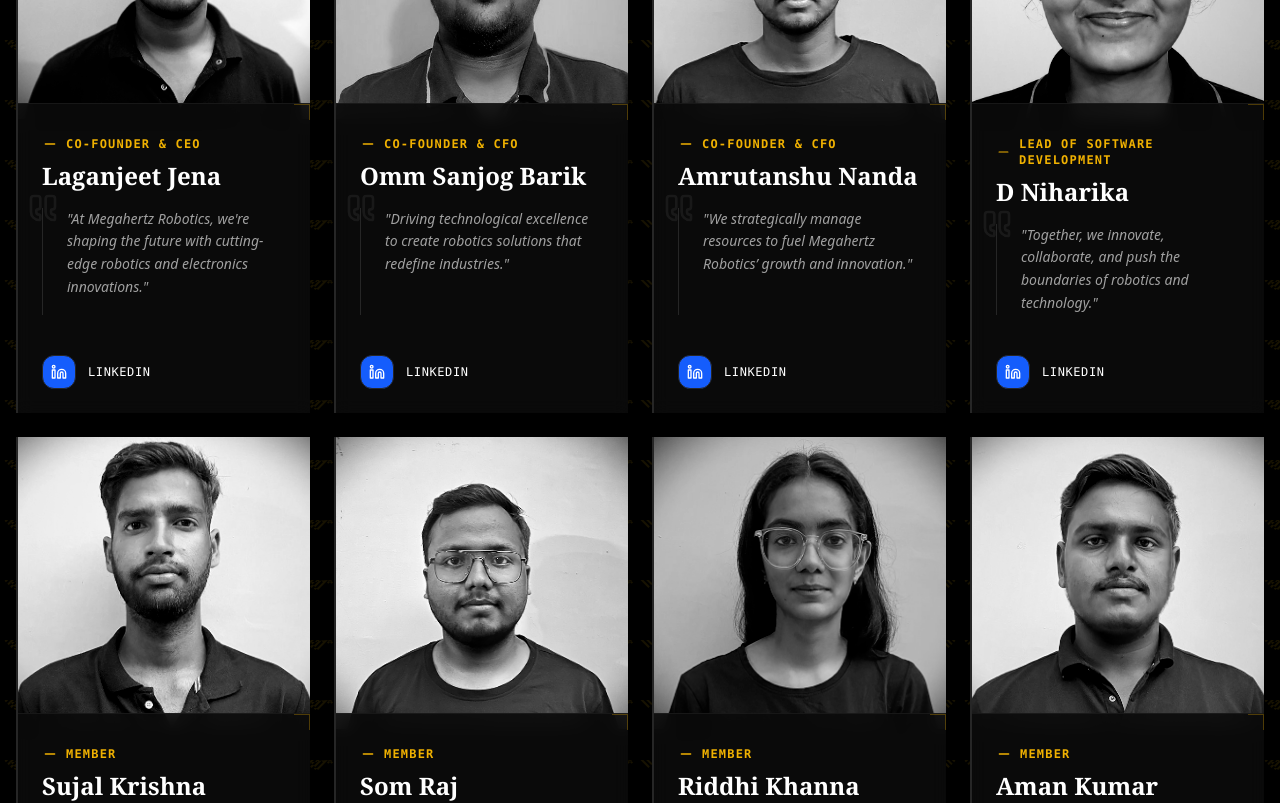
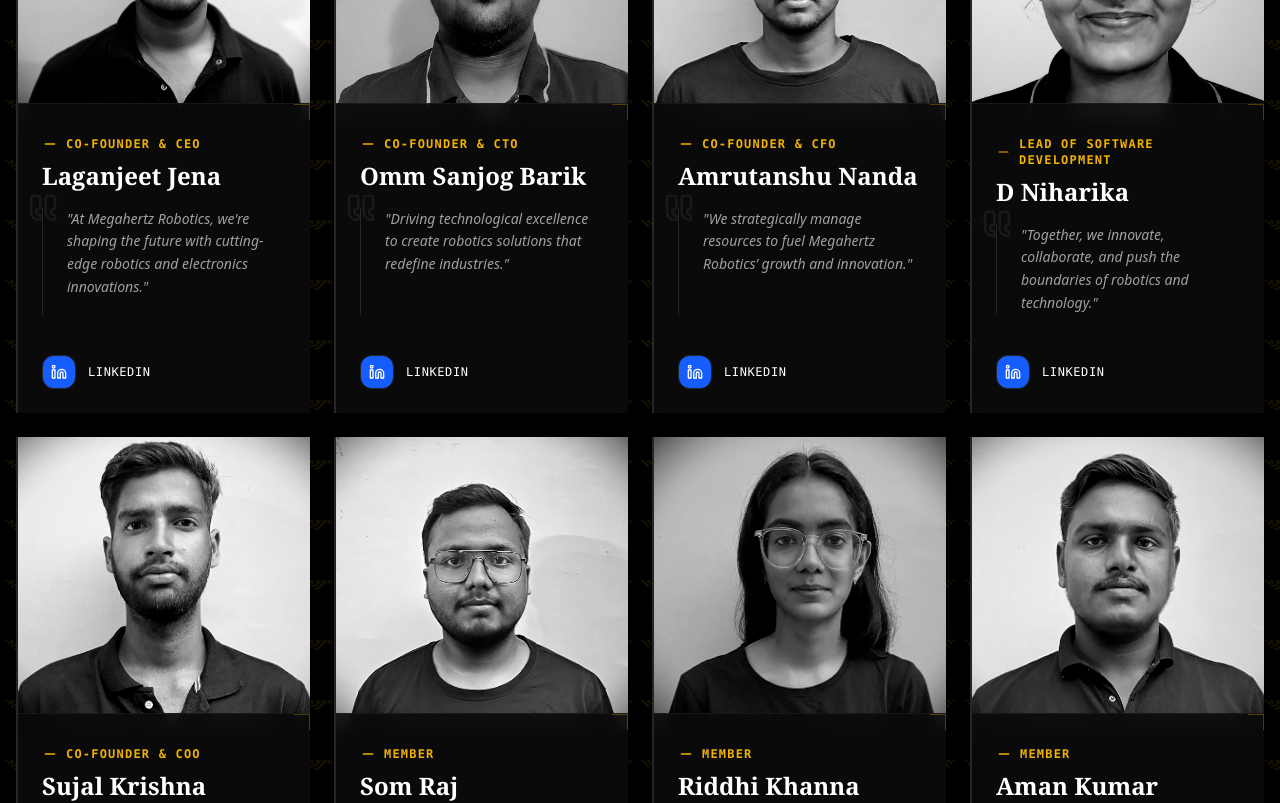
Before and after one commit to sonroy-glitch/mega_FE, a React (Vite) app: page /about in a window 1280 px wide. Shown: the part 740-1543 px from the top of the page. Built offline with nearby package versions, Linux system fonts and the light colour scheme.

Commit message:
Frontend Data Change

```diff
--- a/src/data/membersData.js
+++ b/src/data/membersData.js
@@ -25,7 +25,7 @@ export const members = [
   {
     id: 2,
     name: "Omm Sanjog Barik",
-    role: "Co-Founder & CFO",
+    role: "Co-Founder & CTO",
     quote:
       "Driving technological excellence to create robotics solutions that redefine industries.",
     image: m2,
@@ -53,7 +53,7 @@ export const members = [
   {
     id: 5,
     name: "Sujal Krishna",
-    role: "Member",
+    role: "Co-Founder & COO",
     quote:
       "Ensuring efficient delivery and support for every project, every time.",
     image: m5,
```
